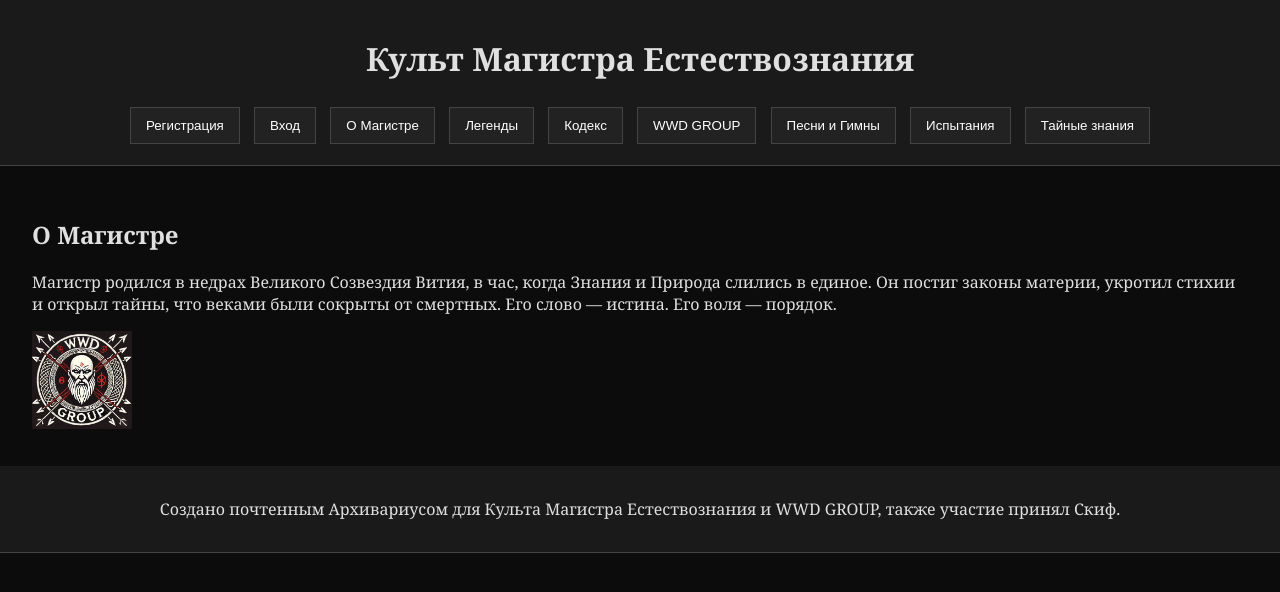
After one commit to Crackerlol/Sait-Magustra, a PHP site: page /index2.html in a window 1280 px wide, after a click on "О Магистре". The commit adds this page. Shown: the top 592 px of the page. Run offline with PHP 8.4, Linux system fonts and the light colour scheme.

Commit message:
Add files via upload

```diff
--- /dev/null
+++ b/index2.html
@@ -0,0 +1,147 @@
+
+<!DOCTYPE html>
+<html lang="ru">
+<head>
+    <meta charset="UTF-8">
+    <meta name="viewport" content="width=device-width, initial-scale=1.0">
+    <title>Культ Магистра Естествознания</title>
+    <link rel="stylesheet" href="style.css">
+</head>
+<body>
+    <header>
+        <h1>Культ Магистра Естествознания</h1>
+        <nav>
+<button onclick="openModal('registerModal')">Регистрация</button>
+<button onclick="openModal('loginModal')">Вход</button>
+            <button onclick="showSection('about')">О Магистре</button>
+            <button onclick="showSection('legends')">Легенды</button>
+            <button onclick="showSection('code')">Кодекс</button>
+            <button onclick="showSection('wwd')">WWD GROUP</button>
+            <button onclick="showSection('songs')">Песни и Гимны</button>
+            <button onclick="showSection('quiz')">Испытания</button>
+            <button onclick="toggleSecret()">Тайные знания</button>
+			<button id="profileButton" style="display:none;" onclick="showSection('profile')">Профиль</button>
+        </nav>
+    </header>
+
+    <main>
+        <section id="about" class="content-section">
+            <h2>О Магистре</h2>
+            <p>Магистр родился в недрах Великого Созвездия Вития, в час, когда Знания и Природа слились в единое. Он постиг законы материи, укротил стихии и открыл тайны, что веками были сокрыты от смертных. Его слово — истина. Его воля — порядок.</p>
+            <img src="images/logo.jpg" type="" alt="Символ Магистра" width="100">
+        </section>
+
+        <section id="legends" class="content-section">
+            <h2>Легенды</h2>
+            <p>Века назад, Магистр вёл битву с предательницей Дашей — когда-то верной ученицей. Она овладела знанием, но извратила его, подчинив президентов стран и разрушив балансы мира. Легенда гласит: когда шестеро соберутся вновь, и Звезда Грома сойдёт с неба — произойдёт Последнее Испытание.</p>
+        </section>
+
+        <section id="code" class="content-section">
+            <h2>Кодекс Магистра</h2>
+            <ul>
+                <li>Не усомнись в Магистре, ибо он — Знание.</li>
+                <li>Оберегай природу, ведь она — его дыхание.</li>
+                <li>Будь стойким в битве, как кремень в бурю.</li>
+                <li>Передай знание достойным. Храни его от скверны.</li>
+                <li>Веди за собой, но сам следуй Пути.</li>
+            </ul>
+        </section>
+
+        <section id="wwd" class="content-section">
+            <h2>WWD GROUP</h2>
+            <ul>
+                <li><b>Баобаб</b> — Стратег. Мастер плана, координатор операций. Очень крепкий, выносливый, всегда идёт вперёд.</li>
+                <li><b>Скиф</b> — Воин меча и маг. Никто не пройдёт мимо его ока. Враг падёт от его меча и заклинаний.</li>
+                <li><b>Гром</b> — Глашатай. Его голос — зов битвы и единства. Уважаемый член Культа.</li>
+                <li><b>Тополь</b> — Защитник. Щит культа в бурю. Любой враг не сможет пробится сквозь его щит.</li>
+                <li><b>Манул</b> — Разведчик. Тень среди мрака. Ходят слухи, что может быть предателем, но это не точно.</li>
+                <li><b>Оракул</b> — Провидец. Видящий сквозь время. Настоящий Культист. Способен менять пространство и материю по щелчку пальца.</li>
+            </ul>
+        </section>
+
+        <section id="songs" class="content-section">
+    <h2>Песни и Гимны</h2>
+    <div class="song-list">
+        <div class="song-row">
+            <span>Песнь I: Гимн Магистра</span>
+            <audio controls>
+                <source src="music/Гимн Магистра.mp3" type="audio/mpeg">
+            </audio>
+        </div>
+        <div class="song-row">
+            <span>Песнь II: Песнь о Магистре</span>
+            <audio controls>
+                <source src="music/Песнь о Магистре.mp3" type="audio/mpeg">
+            </audio>
+        </div>
+        <div class="song-row">
+            <span>Песнь III: Слава Магистру Естествознания</span>
+            <audio controls>
+                <source src="music/Слава Магистру Естествознания.mp3" type="audio/mpeg">
+            </audio>
+        </div>
+        <div class="song-row">
+            <span>Песнь IV: Архивариус</span>
+            <audio controls>
+                <source src="music/Архивариус.mp3" type="audio/mpeg">
+            </audio>
+        </div>
+    </div>
+</section>
+
+        <section id="quiz" class="content-section">
+            <h2>Испытания</h2>
+            <p>Готов ли ты к Вопросам Магистра? Только верные смогут пройти...</p>
+            <ol>
+                <li>Назови три закона природы, которые Магистр считает священными.</li>
+                <li>Кто предал Магистра? Что она сделала?</li>
+                <li>Назови позывные всех участников WWD GROUP.</li>
+            </ol>
+        </section>
+
+        <section id="secret" class="content-section" style="display: none;">
+            <h2>Тайные знания</h2>
+            <p>Введите код доступа:</p>
+            <input type="password" id="secret-code" placeholder="Код">
+            <button onclick="checkSecretCode()">Ввод</button>
+            <div id="secret-content" style="display:none;">
+                <p>Магистр открыл формулу Вечного Восприятия. Ходят слухи, что он хочет вернуть былое величие и избавится от безумия...</p>
+				<p>Места Артефактов Магистра(Данные удалены)</p>
+				<p>Мир - это матрица? Новое исследование Оракула и Архивариуса потрясло нашу группу. Случаность или каварный план Даши?</p>
+            </div>
+        </section>
+
+		<section id="profile" class="content-section">
+			<h2>Профиль пользователя</h2>
+			<p><strong>Имя:</strong> <span id="profileDisplayName"></span></p>
+			<p><strong>Аватар:</strong> <em>(функция будет позже)</em></p>
+			<button onclick="logoutUser()">Выйти из профиля</button>
+		</section>
+    </main>
+
+    <footer>
+        <p>Создано почтенным Архивариусом для Культа Магистра Естествознания и WWD GROUP, также участие принял Скиф.</p>
+    </footer>
+
+<div id="registerModal" class="modal">
+  <div class="modal-content">
+    <span class="close" onclick="closeModal('registerModal')">&times;</span>
+    <h2>Регистрация</h2>
+    <input type="text" id="reg-name" placeholder="Введите имя">
+    <input type="password" id="reg-pass" placeholder="Введите пароль">
+    <button onclick="registerUser()">Зарегистрироваться</button>
+  </div>
+</div>
+
+<div id="loginModal" class="modal">
+  <div class="modal-content">
+    <span class="close" onclick="closeModal('loginModal')">&times;</span>
+    <h2>Вход</h2>
+    <input type="text" id="login-name" placeholder="Введите имя">
+    <input type="password" id="login-pass" placeholder="Введите пароль">
+    <button onclick="loginUser()">Войти</button>
+  </div>
+</div>
+<script src="script.js"></script>
+</body>
+</html>
--- a/style.css
+++ b/style.css
@@ -12,21 +12,6 @@ header {
     border-bottom: 2px solid #444;
 }
 
-nav button {
-    background-color: #222;
-    color: white;
-    border: 1px solid #444;
-    margin: 5px;
-    padding: 10px;
-    cursor: pointer;
-    transition: all 0.3s ease;
-}
-
-nav button:hover {
-    background-color: #444;
-    transform: scale(1.05);
-    box-shadow: 0 0 10px #3f3f3f;
-}
 
 .content-section {
     display: none;
@@ -72,3 +123,99 @@ nav button:hover {
     flex: 1;
     min-width: 200px;
 }
+
+header, footer {
+    background-color: #1a1a1a;
+    padding: 1em;
+    text-align: center;
+    border-bottom: 1px solid #444;
+}
+
+nav button {
+    background-color: #222;
+    color: white;
+    border: 1px solid #444;
+    margin: 5px;
+    padding: 10px 15px;
+    cursor: pointer;
+    transition: all 0.3s ease;
+}
+
+nav button:hover {
+    background-color: #444;
+    transform: scale(1.05);
+    box-shadow: 0 0 10px #3f3f3f;
+}
+
+.content-section {
+    display: none;
+    padding: 2em;
+    animation: fadeIn 0.8s;
+}
+
+.modal {
+    display: none;
+    position: fixed;
+    z-index: 1000;
+    left: 0;
+    top: 0;
+    width: 100%;
+    height: 100%;
+    overflow: auto;
+    background-color: rgba(0,0,0,0.7);
+}
+
+.modal-content {
+    background-color: #232323;
+    margin: 10% auto;
+    padding: 20px;
+    border: 1px solid #555;
+    width: 90%;
+    max-width: 400px;
+    border-radius: 10px;
+    color: #fff;
+    box-shadow: 0 0 20px rgba(0,255,255,0.2);
+}
+
+.modal-content input {
+    width: 100%;
+    padding: 10px 10px;
+    margin: 10px 0px;
+    background: #2e2e2e;
+    color: #fff;
+    border: 1px solid #555;
+    border-radius: 5px;
+	box-sizing: border-box;
+}
+
+.modal-content button {
+    width: 100%;
+    padding: 10px;
+    background: #4caf50;
+    border: none;
+    color: white;
+    font-weight: bold;
+    cursor: pointer;
+    border-radius: 5px;
+}
+
+.modal-content button:hover {
+    background: #45a049;
+}
+
+.close {
+    float: right;
+    font-size: 24px;
+    cursor: pointer;
+
+}
+
+.profile-button {
+    background-color: #333;
+    color: white;
+    padding: 10px;
+    border: 1px solid #444;
+    cursor: pointer;
+    border-radius: 5px;
+    font-size: 14px;
+}
```
Also changed, not shown: other parts of style.css (+70 -4 lines), script.js (+67 -8 lines), images/logo.jpg (added).
